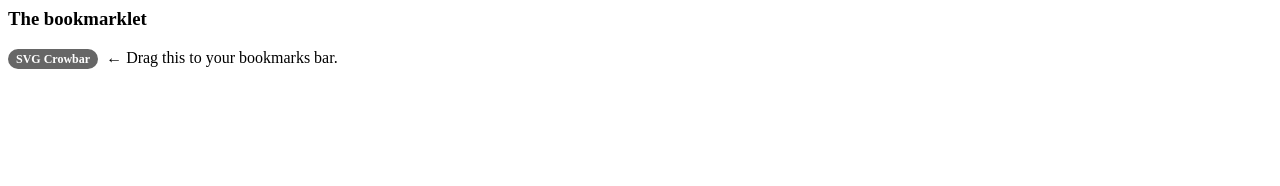
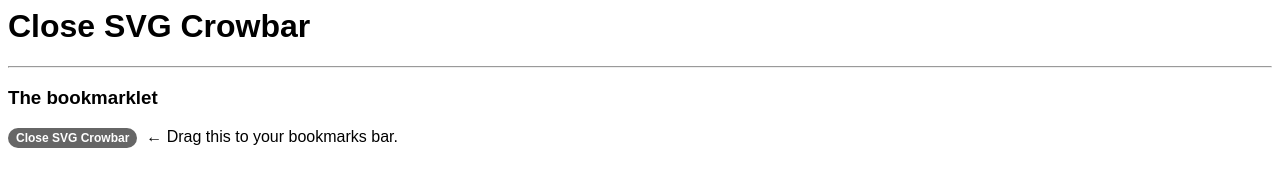
Before and after one commit to jaredwhalen/bookmarklets, a plain HTML site: page index.html in a window 1280 px wide. Drawn offline with Linux system fonts and the light colour scheme.

Commit message:
Update index.html

```diff
--- a/index.html
+++ b/index.html
@@ -1,10 +1,17 @@
+<h1>Close SVG Crowbar</h1>
+<hr/>
 <h3>The bookmarklet</h3>
 <p>
-  <a class="bookmarklet" href="javascript:javascript: (function () { var e = document.createElement('script'); e.setAttribute('src', 'https://nytimes.github.io/svg-crowbar/svg-crowbar.js'); e.setAttribute('class', 'svg-crowbar'); document.body.appendChild(e); })();">SVG Crowbar</a>&nbsp;
+  <a class="bookmarklet" href="javascript:javascript:(function()%7Blet%20nodes%20%3D%20document.querySelectorAll(%22.svg-crowbar%22)%3Bnodes.forEach(n%20%3D%3E%20n.remove())%7D)()">Close SVG Crowbar</a>&nbsp;
   <span>← Drag this to your bookmarks bar.</span>
 </p>
 
 <style>
+
+  body {
+    font-family: sans-serif;
+  }
+
   .bookmarklet {
       padding: 3px 8px;
       font-size: 12px;
```
Lines whose indentation alone changed are shown as unchanged.
